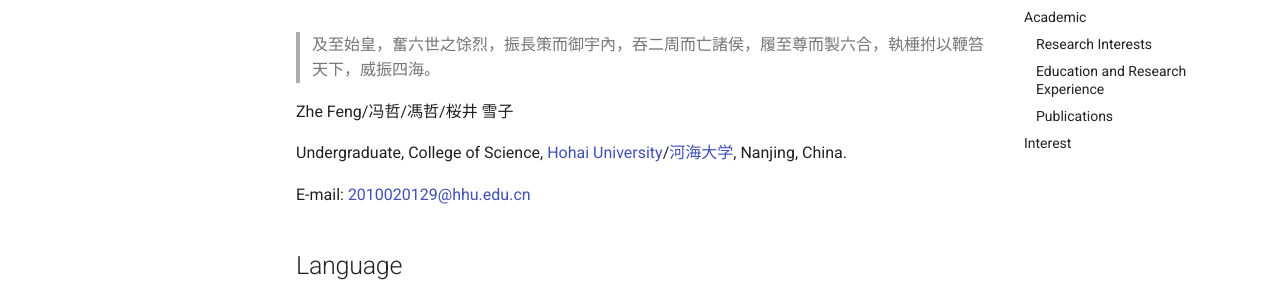
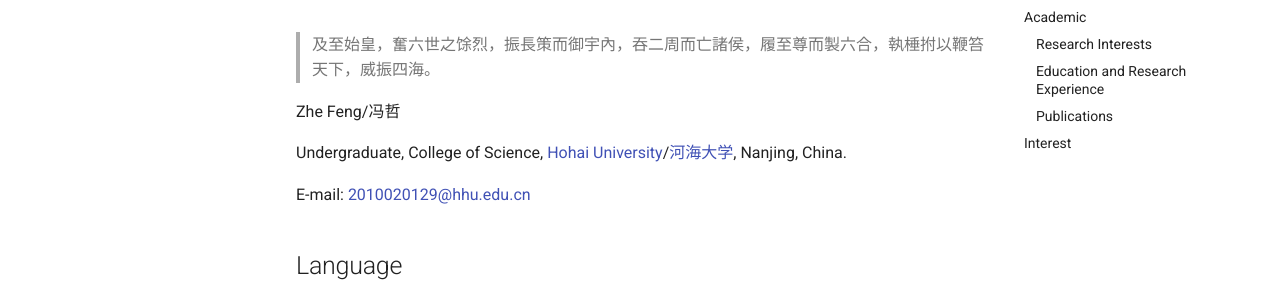
Before and after one commit to ph3n92h3/ph3n92h3.github.io, an MkDocs documentation site: the page built from docs/index.md, in a window 1280 px wide and 900 px high. Shown: the part 196-489 px from the top of the window. Built offline with MkDocs 1.6.1 and Material for MkDocs 9.7.7, drawn with Linux system fonts in a browser that asks for light colours.

Commit message:
Update index.md

```diff
--- a/docs/index.md
+++ b/docs/index.md
@@ -1,6 +1,6 @@
 > 及至始皇，奮六世之馀烈，振長策而御宇內，吞二周而亡諸侯，履至尊而製六合，執棰拊以鞭笞天下，威振四海。
 
-Zhe Feng/冯哲/馮哲/桜井 雪子
+Zhe Feng/冯哲
 
 Undergraduate, College of Science, [Hohai University](https://en.hhu.edu.cn/)/[河海大学](https://hhu.edu.cn/), Nanjing, China.
 
```
